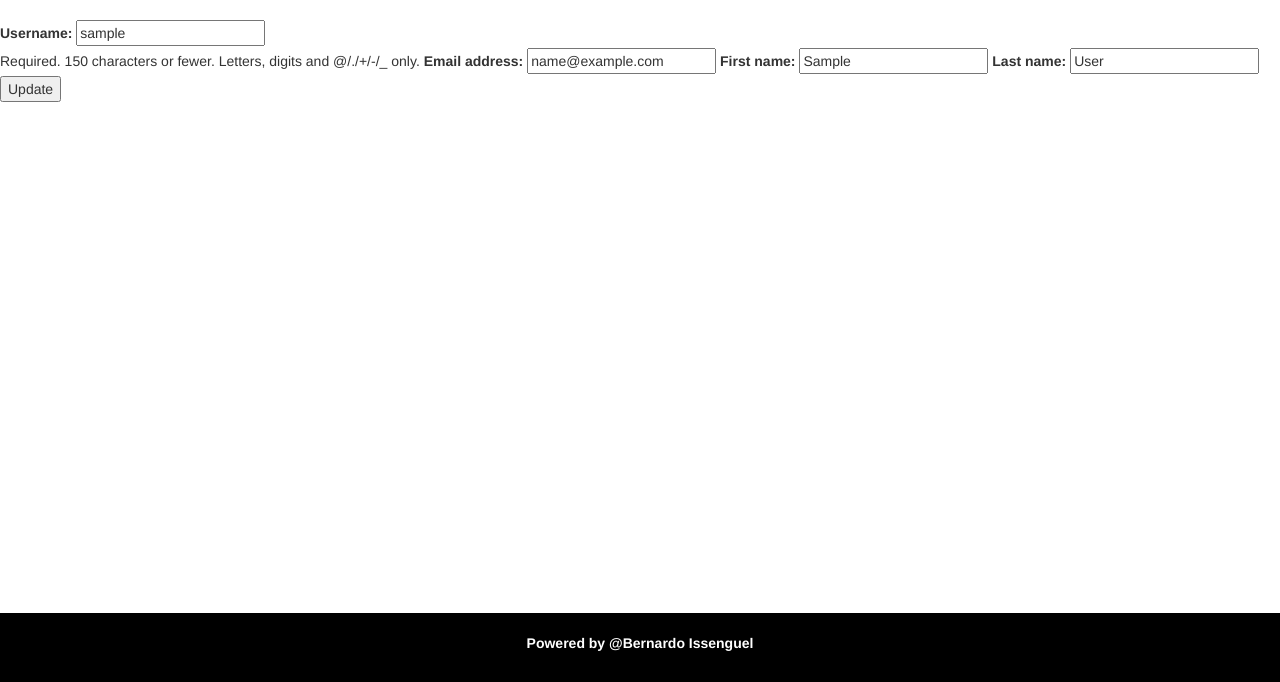
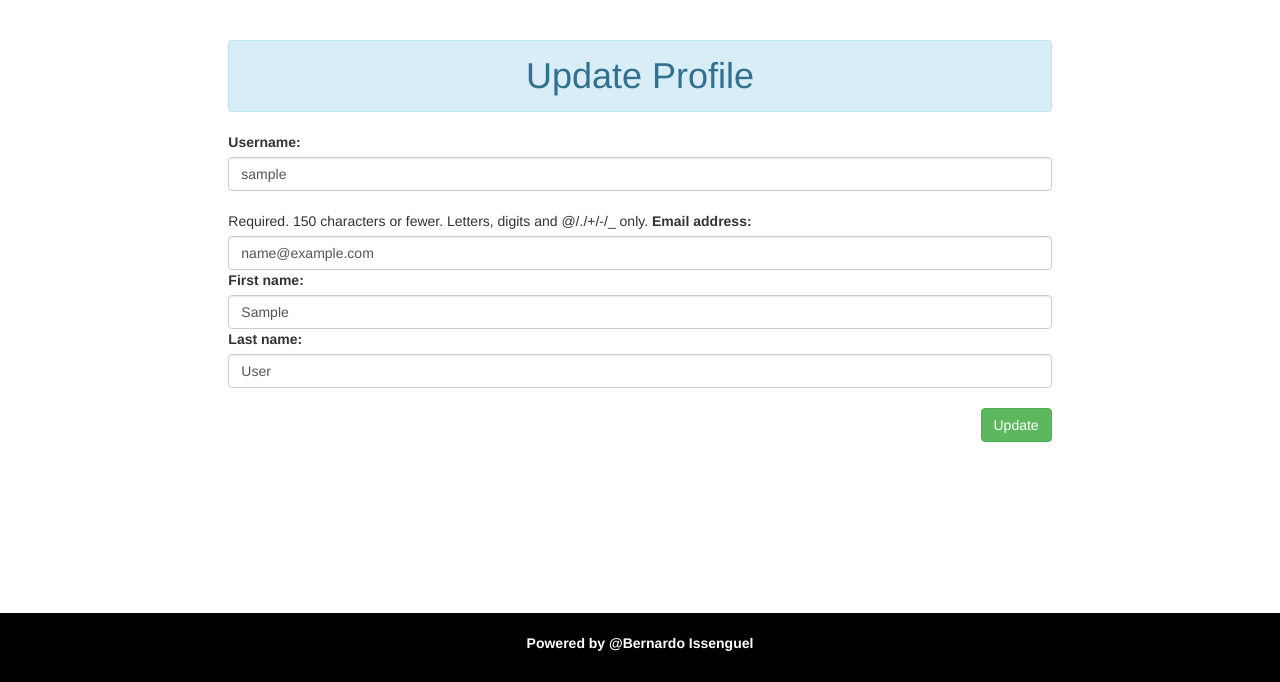
Before and after one commit to Be-issenguel/task-list, a Django app: page /1/accounts/edit/ in a window 1280 px wide. Shown: the part 62-744 px from the top of the page. Run offline with Django 4.2, Linux system fonts and the light colour scheme; the visitor is signed in with stand-in values (Sample User, id 1); data comes from the database, SQL or seed files in the repository; some libraries are stand-ins or nearby versions.

Commit message:
rewrite update profile

```diff
--- a/frontend/forms.py
+++ b/frontend/forms.py
@@ -4,6 +4,13 @@ from apps.tasks.models import Task, Attachment
 
 
 class UserForm(ModelForm):
+    def __init__(self, *args, **kwargs):
+        super().__init__(*args, **kwargs)
+        self.fields['username'].widget.attrs.update({'class': 'form-control'})
+        self.fields['email'].widget.attrs.update({'class': 'form-control'})
+        self.fields['first_name'].widget.attrs.update({'class': 'form-control'})
+        self.fields['last_name'].widget.attrs.update({'class': 'form-control'})
+
     class Meta:
         model = User
         fields = ['username', 'email', 'first_name', 'last_name']
--- a/frontend/templates/registration/edit.html
+++ b/frontend/templates/registration/edit.html
@@ -1,8 +1,13 @@
 {% extends 'layouts/base.html' %}
 {% block section %}
-    <form action="{% url 'tasks:update-profile' id %}" method="post">
-        {% csrf_token %}
-        {{ form }}
-        <input  type="submit" value="Update">
-    </form>
+    <div class="col-md-2"></div>
+    <div class="col-md-8">
+        <h1 class="alert alert-info text-center">Update Profile</h1>
+        <form action="{% url 'tasks:update-profile' id %}" method="post">
+            {% csrf_token %}
+            {{ form }}
+            <br>
+            <input  type="submit" value="Update" class="btn btn-success pull-right">
+        </form>
+    </div>
 {% endblock %}
```
